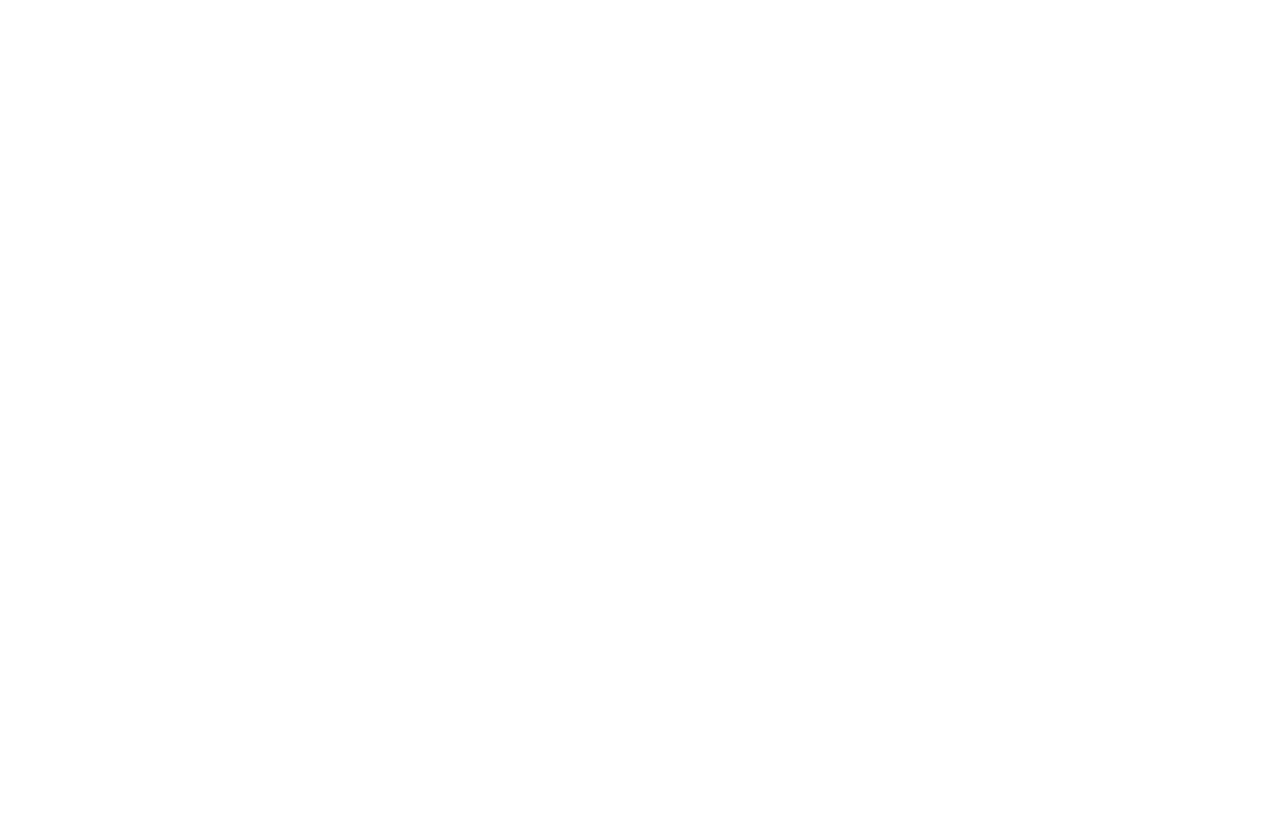
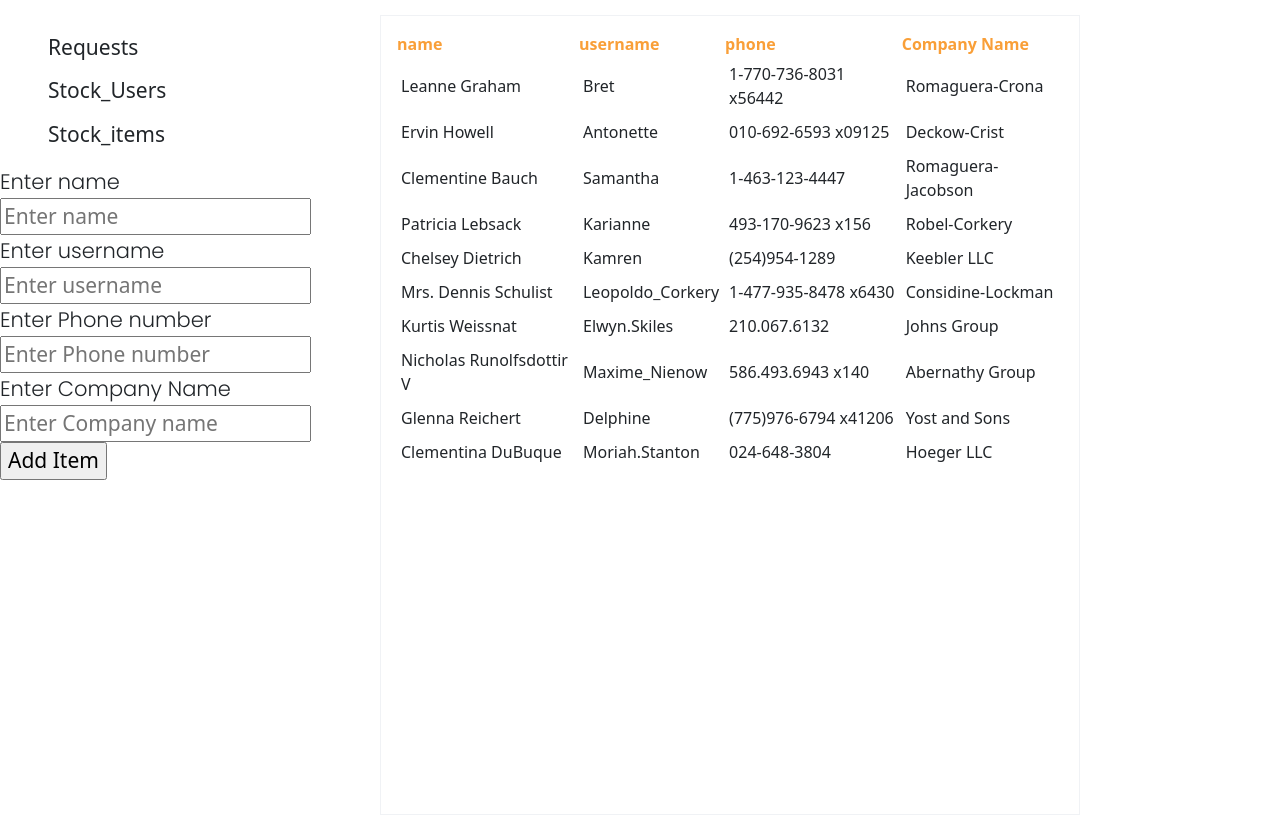
Before and after one commit to mugchris94/React-Demo, a React (Create React App) app: page /DashboardView in a window 1280 px wide. Before the commit this address had no page. Before the commit the page ends 800 px from the top, so only its background shows below. Built offline with nearby package versions, Linux system fonts and the light colour scheme.

Commit message:
add item form

```diff
--- a/src/App_Views/Banner_view.js
+++ b/src/App_Views/Banner_view.js
@@ -12,7 +12,7 @@
                 <div className="card-body">
                     <h5 className="card-title">Neuralink</h5>
                     <p className="card-text">The goal of Neuralink is to create a device that can help enhance the human brain's cognitive capabilities. This device would be used for both therapeutic and non-therapeutic reasons. However, Neuralink is currently focused on making medical devices</p>
-                    <Link to="/JsonView">Have a Tour !</Link>
+                    <Link to="/DashboardView">Have a Tour !</Link>
                 </div>
             </div>
         </div>
--- a/src/App_Views/JsonView.js
+++ b/src/App_Views/DashboardView.js
@@ -1,10 +1,10 @@
 import React, { useState } from 'react';
 import data from '../Data_json/mock-data.json';
-import 'bootstrap/dist/css/bootstrap.min.css';
+// import 'bootstrap/dist/css/bootstrap.min.css';
 import '../styles/view.css';
 
 
-const JsonView = () => {
+const DashboardView = () => {
     const [ userdetails, setUserDetail ] = useState(data);
     return (
         <div className='flex_dashboard'>
@@ -19,6 +19,25 @@
 
                     </ul>
                 </nav>
+
+                <div className='addItem'>
+                    <form method='#'>
+
+                        <label> Enter name</label>
+                        <br/>
+                        <input type='text' placeholder='Enter name' value=''/><br/>
+                        <label> Enter username</label><br/>
+                        <input type='text' placeholder='Enter username' value=''/>
+                        <br/>
+                        <label> Enter Phone number</label><br/>
+                        <input type='text' placeholder='Enter Phone number' value=''/><br/>
+                        <label> Enter Company Name</label><br/>
+                        <input type='text' placeholder='Enter Company name' value=''/>
+                        <br/>
+                        <input type="submit" value='Add Item' name='addItem'/>
+
+                    </form>
+                </div>
 
             </div>
 
@@ -54,4 +73,4 @@
      );
 }
 
-export default JsonView;
+export default DashboardView;
--- a/src/App_Views/LoginForm.js
+++ b/src/App_Views/LoginForm.js
@@ -10,12 +10,12 @@
             </div>
             <form>
 
-                <label>Username </label>
+                <label className='label'>Username </label>
 
                 <input type="text" name='user_input' class="user_input" placeholder='Enter username'/>
 
 
-                <label>Password </label>
+                <label className='label' >Password </label>
 
 
                 <input type="password" class="password_input" name='passwd_det' placeholder='Enter email'/>
--- a/src/index.js
+++ b/src/index.js
@@ -3,9 +3,10 @@
 import './index.css';
 import App from './App';
 import {BrowserRouter, Routes, Route} from "react-router-dom";
-import JsonView from "./App_Views/JsonView";
+
 
 import reportWebVitals from './reportWebVitals';
+import DashboardView from './App_Views/DashboardView';
 
 const root = ReactDOM.createRoot(document.getElementById('root'));
 root.render(
@@ -15,7 +16,7 @@
 
         <Routes>
           <Route path="/" element={<App/>} />
-          <Route path="JsonView" element={<JsonView />}/>
+          <Route path="DashboardView" element={<DashboardView />}/>
         </Routes>
 
       </BrowserRouter>
--- a/src/styles/Login.css
+++ b/src/styles/Login.css
@@ -16,7 +16,7 @@
 }
 
 
-input {
+.user_input {
     margin: 5px;
     border-radius: 6px;
     width: 400px;
@@ -27,6 +27,17 @@
 
 }
 
-label {
+.password_input {
+    margin: 5px;
+    border-radius: 6px;
+    width: 400px;
+    height: 50px;
+    border-style:none;
+    border:1px solid aliceblue;
+    padding: 10px;
+
+}
+
+.label {
     font-family: monospace;
 }
--- /dev/null
+++ b/src/styles/itemview.css
@@ -0,0 +1,11 @@
+
+*{
+    font-family:'Poppins', sans-serif;
+    padding:0;
+    margin:0;
+}
+
+.addItem{
+    display:inline-block;
+
+}
--- a/src/styles/view.css
+++ b/src/styles/view.css
@@ -1,12 +1,12 @@
 
-*{
+label {
     font-family: 'Poppins', sans-serif;
 }
 
 .table-container{
-    margin: 15px 5px 10px 10px ;
+    margin: 15px 30px 10px 10px ;
     height: 100vh;
-    width: 100vh;
+    width: 700px;
     background-color: white;
     border:1px solid#f0f2f5;
     padding:15px
@@ -14,10 +14,11 @@
 
 .menu_view{
     height: 100vh;
-    width: 40vh;
+    width: 350px;
 
-    color: #F99F38;
+
     font-size: 21px;
+    margin-right:20px
 
 
 }
@@ -27,11 +28,11 @@
     margin-bottom: 12px;
     border-left: 1px solid transparent;
     padding-left: 15px;
-    transition: border-left-color 1s linear;
+    transition: border-left 1s ease;
 }
 
 .menu_view ul li:hover {
-    color:cyan;
+    color:#000;
     border-left-color: #F99F38;
 }
 
@@ -39,16 +40,16 @@
 .flex_dashboard{
     display: inline-flex;
     margin: 0px;
-    padding: 0px;
-    box-sizing: border-box;
+    flex-direction: row;
+    padding:0;
 
 
 }
 
 table {
-    border-collapse: separate;
+    border-collapse:collapse;
     border-spacing: 5px 15px;
-  }
+}
 
 
 table thead tr th{
```
Also changed, not shown: src/App_Views/ItemView.js (added, +20 -0 lines).
